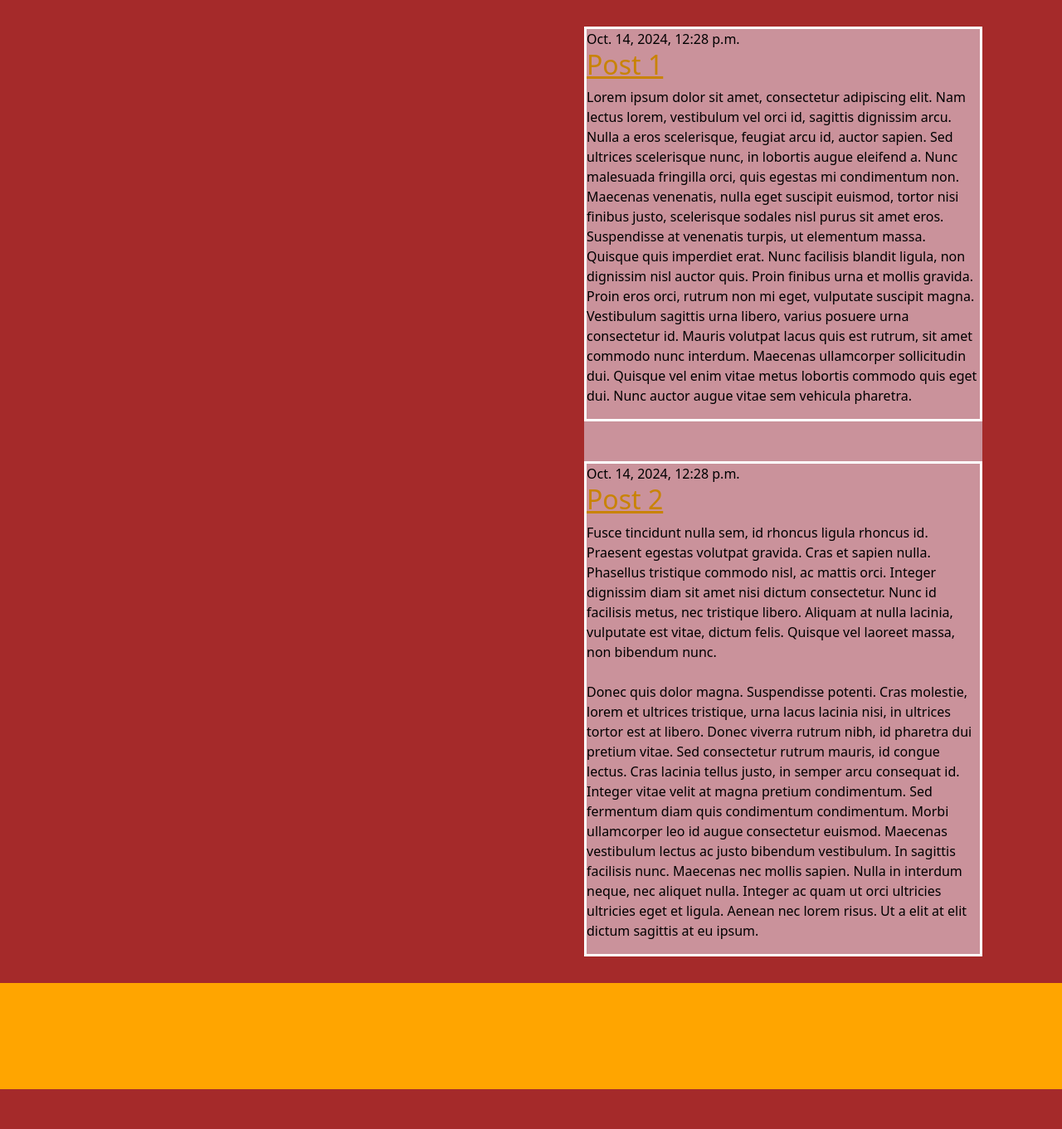
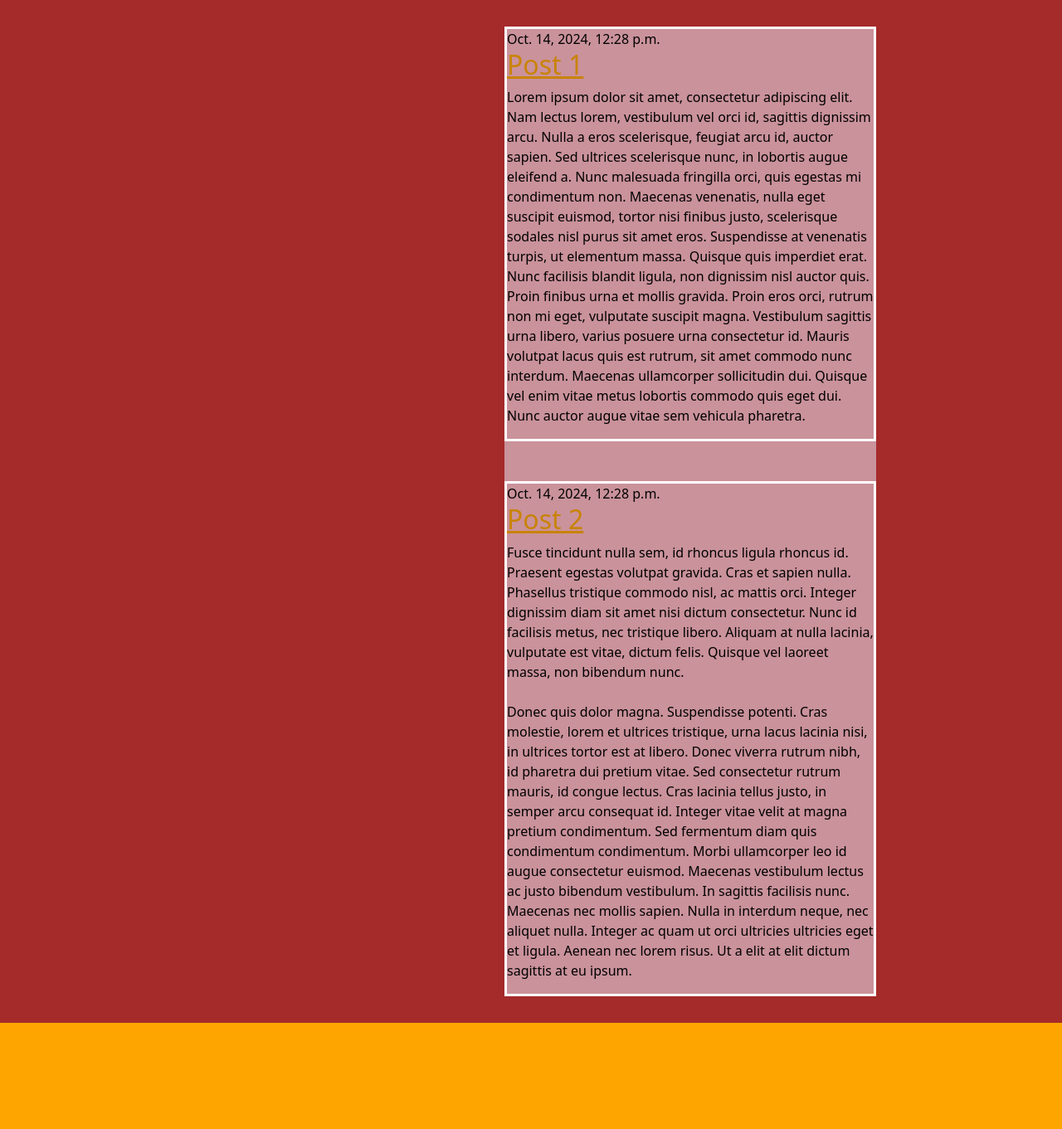
Before and after one commit to peter146/prdjango, a Django app: page / in a window 1280 px wide. Shown: the part 216-1577 px from the top of the page at 83% size. Before the commit the page ends 1529 px from the top, so only its background shows below. Run offline with Django 3.2, Linux system fonts and the light colour scheme; data comes from the database, SQL or seed files in the repository.

Commit message:
final layout

```diff
--- a/prdjango/blog/static/css/stijl.css
+++ b/prdjango/blog/static/css/stijl.css
@@ -13,14 +13,17 @@ h1 {
 }
 
 main {
-    background-color: brown;
+    display: flex;
+    flex-wrap: wrap;
+    justify-content: center;
     padding-top: 2rem;
     padding-bottom: 2rem;
+    background-color: brown;
 }
 
 .article-container {
-    width: 30rem;
-    margin-left: 55%;
+    max-width: 35%;
+    margin-left: 30%;
     padding-bottom: 3rem;
     background-color: rgb(202, 146, 155);
 }
```
